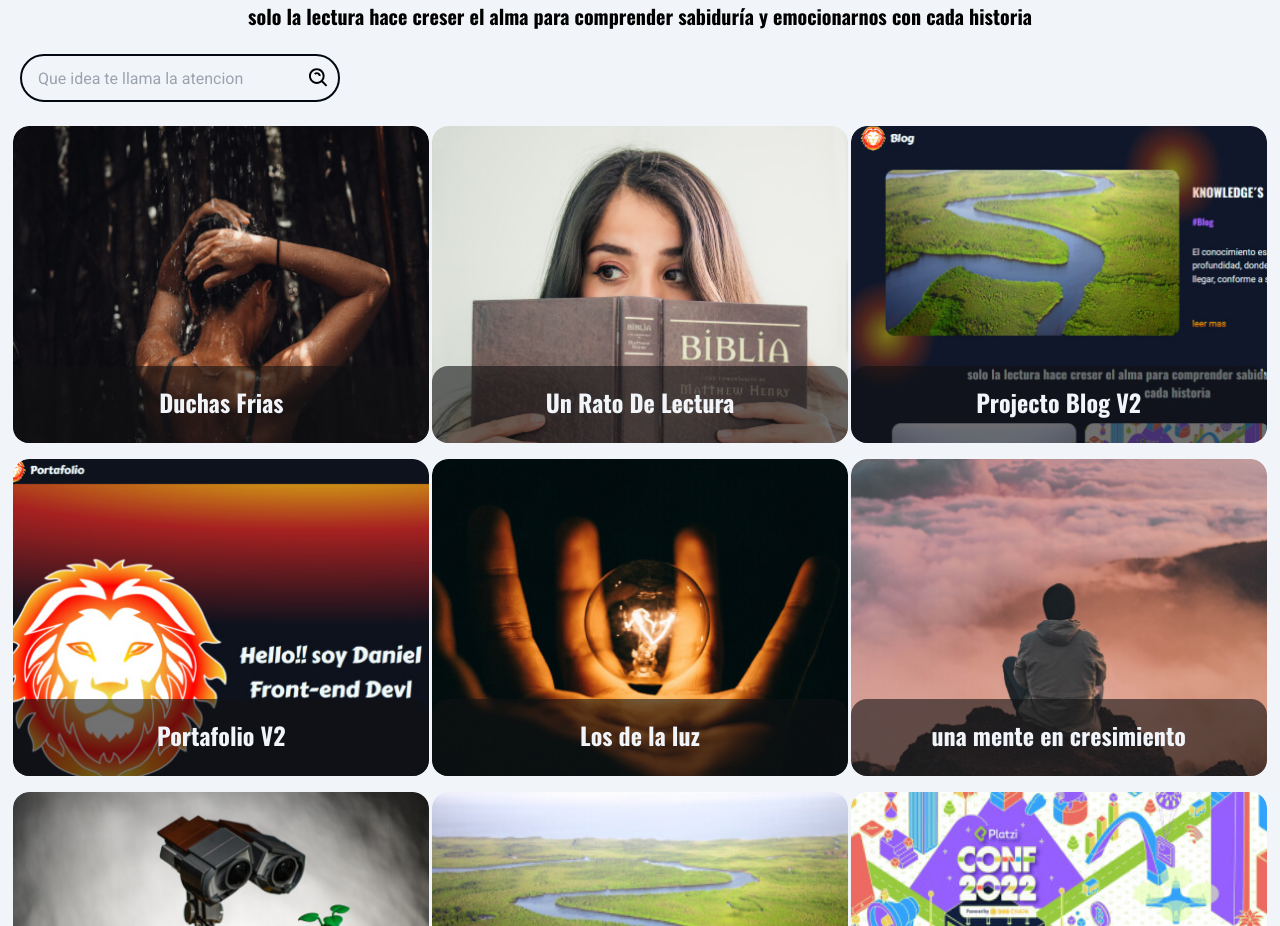
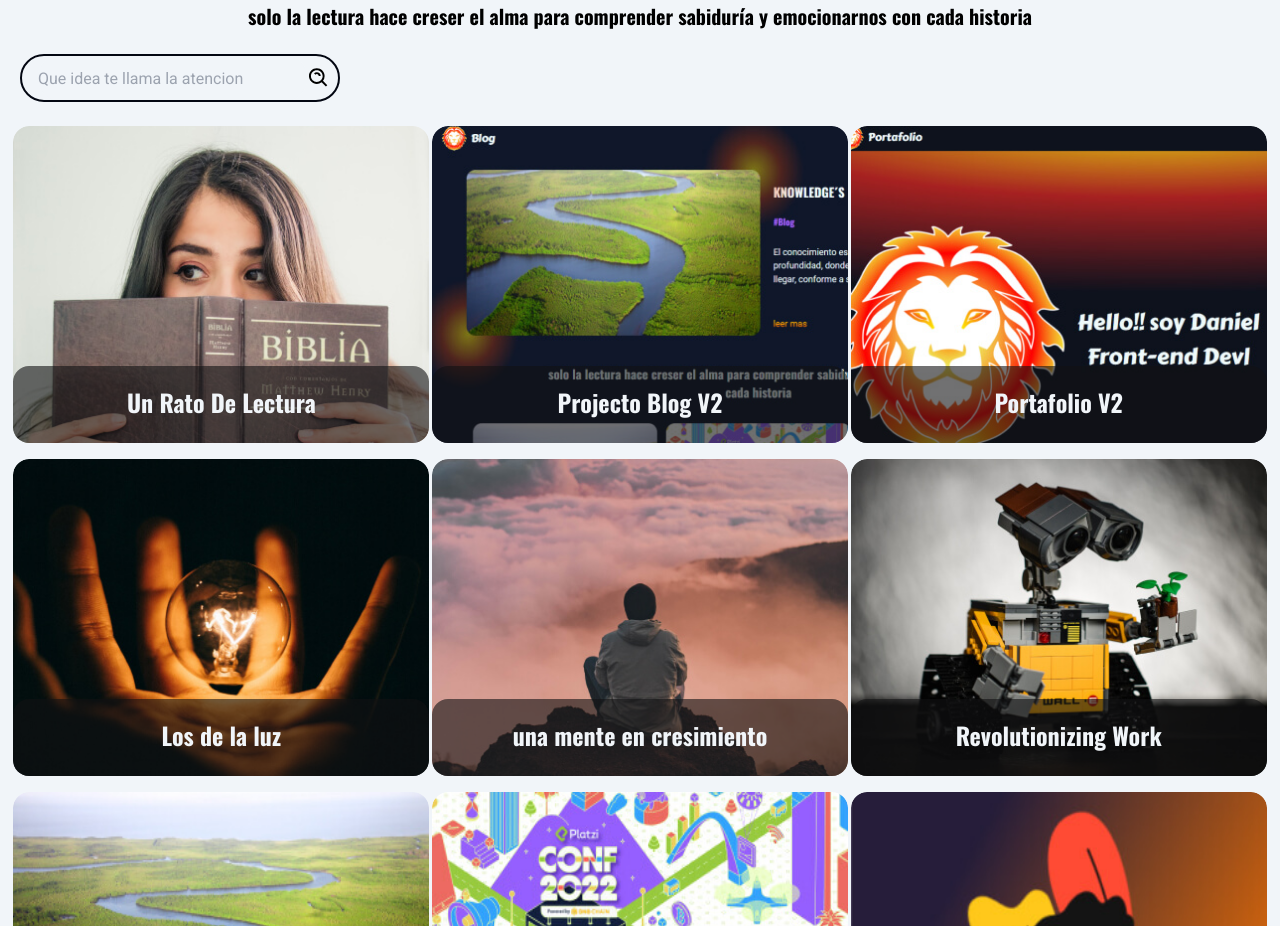
Before and after one commit to DanielLenoz/Daniel-blogV3, a React (Vite) app: page /#/ in a window 1280 px wide. Shown: the part 1360-2286 px from the top of the page. Built offline with nearby package versions, Linux system fonts and the light colour scheme.

Commit message:
created filter of cards in the componet home

```diff
--- a/src/components/Cards.jsx
+++ b/src/components/Cards.jsx
@@ -1,12 +1,17 @@
 import React from 'react'
-// import { blogData } from '../data'
 import { NavLink } from 'react-router-dom'
 import '../style/gradients.css'
 
-function Cards({ searchBlogs }) {
+function Cards({ blogData2, datoFiltrados }) {
+  const lista = datoFiltrados.length > 0 ? datoFiltrados : blogData2
+
   return (
     <section className="grid justify-center gap-4 md:grid-cols-2 xl:grid-cols-3">
-      {searchBlogs.map((blog) => {
+      {!datoFiltrados.length && blogData2.length ? (
+        <p>no encontrado</p>
+      ) : (
+        <>
+          {lista.map((blog) => {
             return (
               <section
                 className="group relative grid h-[274px] w-[335px] justify-items-center justify-self-center overflow-hidden rounded-2xl lg:h-[317px] lg:w-[416px]"
@@ -54,6 +59,8 @@ function Cards({ searchBlogs }) {
               </section>
             )
           })}
+        </>
+      )}
     </section>
   )
 }
--- a/src/components/Search.jsx
+++ b/src/components/Search.jsx
@@ -1,14 +1,7 @@
 import React from 'react'
 import { BiSearchAlt } from 'react-icons/bi'
-import { useBlog } from '../hooks/useBlog'
 
-function Search() {
-  const { state, stateUpdaters } = useBlog()
-  const { searchValue } = state
-  const { setSearchValue } = stateUpdaters
-
-  console.log(searchValue)
-//aqui es input
+function Search({ searchValue, setSearchValue }) {
   return (
     <>
       <label className="label my-6 flex h-12 w-80 cursor-pointer items-center overflow-hidden rounded-full  border-2 border-gray-950 pl-4 pr-2 focus-within:border-sky-500">
@@ -17,7 +10,9 @@ function Search() {
           type="text"
           value={searchValue}
           placeholder="Que idea te llama la atencion"
-          onChange={(event) => setSearchValue(event.target.value)}
+          onChange={(event) =>
+            setSearchValue(event.target.value.toLocaleLowerCase())
+          }
         />
         <BiSearchAlt className=" h-7 w-7" />
       </label>
--- a/src/hooks/useBlog.jsx
+++ b/src/hooks/useBlog.jsx
@@ -1,35 +1,25 @@
-import React, { useEffect, useState } from 'react'
+import React, { useState } from 'react'
 import { blogData } from '../data'
 
 function useBlog() {
-  const cardBlogs = [...blogData]
-  const newCardBlogs = cardBlogs.shift()
+  const blogData2 = [...blogData]
+  const newblogData2 = blogData2.shift()
 
   const [menuActive, setMenuActive] = useState(false)
 
   const [searchValue, setSearchValue] = useState('')
+  const [datoFiltrados, setDatoFiltrados] = useState([])
 
-  // let searchBlogs = []
- //aqui filtra el arrey de objetos "blogdata"
-
-
-  let searchBlogs = blogData.filter((blog) => {
-    const blogdata2 = blog.title.toLowerCase()
-    const searchText = searchValue.toLocaleLowerCase()
-    return blogdata2.includes(searchText)
-  })
-
-  console.log(searchValue)
-  console.log(searchBlogs)
   const state = {
-    cardBlogs,
+    blogData2,
     menuActive,
     searchValue,
-    searchBlogs,
+    datoFiltrados,
   }
   const stateUpdaters = {
     setMenuActive,
     setSearchValue,
+    setDatoFiltrados,
   }
 
   return { state, stateUpdaters }
--- a/src/pages/Home.jsx
+++ b/src/pages/Home.jsx
@@ -1,15 +1,23 @@
-import React from 'react'
+import React, { useEffect, useState } from 'react'
 import { NavLink } from 'react-router-dom'
 import { blogData } from '../data'
 import '../style/gradients.css'
 import { Cards } from '../components/Cards'
 import { Search } from '../components/Search'
-// import { ContainerCards } from '../components/ContainerCards'
 import { useBlog } from '../hooks/useBlog'
 
 function Home() {
-  const { state } = useBlog()
-  const { searchBlogs } = state
+  const { state, stateUpdaters } = useBlog()
+  const { blogData2, datoFiltrados, searchValue } = state
+  const { setDatoFiltrados, setSearchValue } = stateUpdaters
+
+  useEffect(() => {
+    const nuevosDatosFiltrados = blogData2.filter((data) =>
+      data.title.toLowerCase().includes(searchValue),
+    )
+    setDatoFiltrados(nuevosDatosFiltrados)
+  }, [searchValue])
+
   return (
     <main className="grid bg-slate-100 px-5 pb-8 pt-5">
       {blogData
@@ -72,8 +80,8 @@ function Home() {
         solo la lectura hace creser el alma para comprender sabiduría y
         emocionarnos con cada historia
       </h2>
-      <Search />
-      <Cards searchBlogs={searchBlogs} />
+      <Search searchValue={searchValue} setSearchValue={setSearchValue} />
+      <Cards blogData2={blogData2} datoFiltrados={datoFiltrados} />
     </main>
   )
 }
```
Lines whose indentation alone changed are shown as unchanged.
